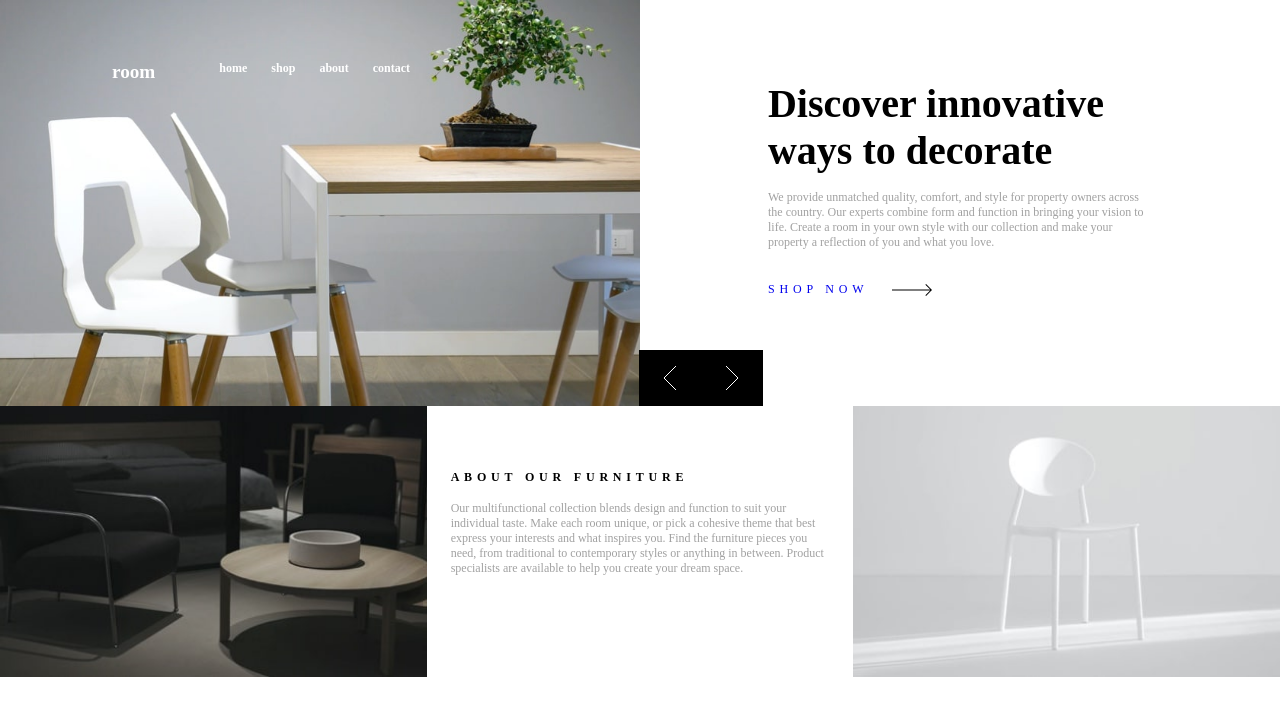
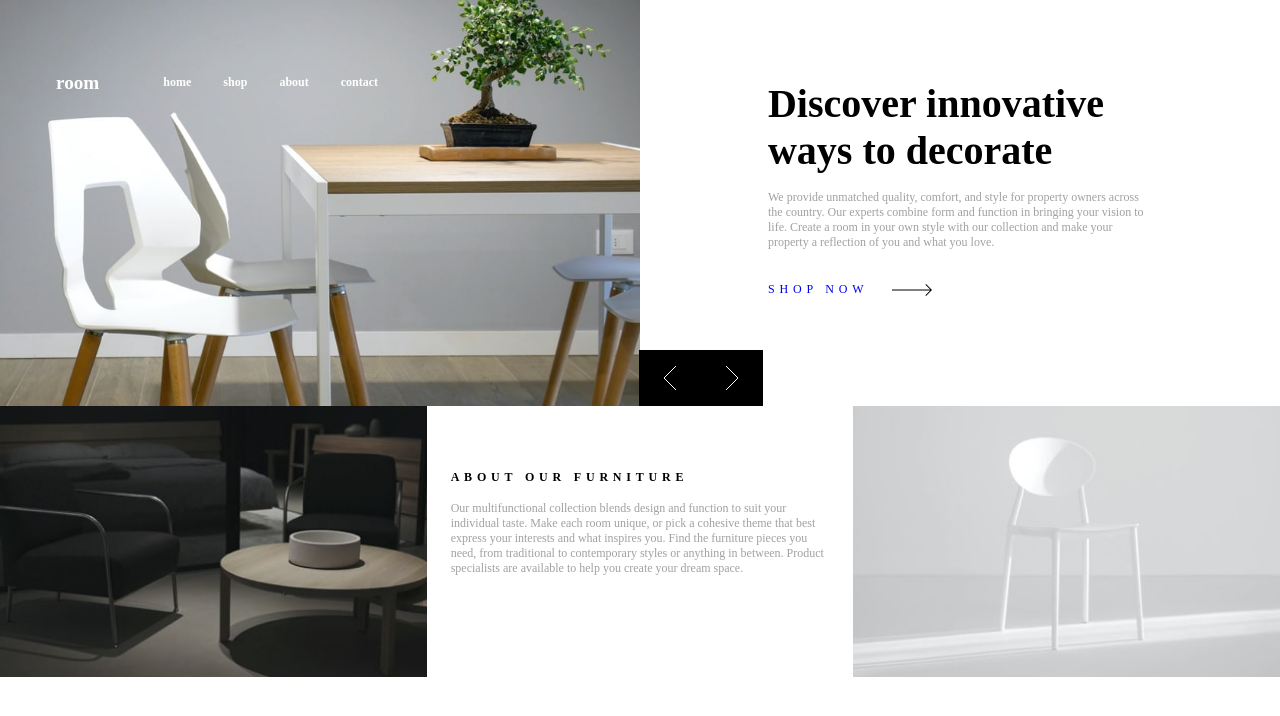
Before and after one commit to JustShuaib/cuddly-palm-tree, a React (Create React App) app: page / in a window 1280 px wide. Shown: the top 716 px of the page. Built offline with nearby package versions, Linux system fonts and the light colour scheme; a web font is replaced by a local one.

Commit message:
added toggle to the nav bar

```diff
--- a/src/App.scss
+++ b/src/App.scss
@@ -106,9 +106,7 @@
   }
   button {
     background-color: black;
-    border: none;
     padding: 1rem 1.5rem;
-    cursor: pointer;
     @media screen and (min-width: 729px) {
       &:hover {
         background-color: global.$very-dark-gray;
--- a/src/Css/global.css
+++ b/src/Css/global.css
@@ -12,3 +12,9 @@ body {
   font-family: Spartan;
   font-size: 0.75rem;
 }
+
+button {
+  background: none;
+  border: none;
+  cursor: pointer;
+}
--- a/src/Css/navbar.css
+++ b/src/Css/navbar.css
@@ -13,15 +13,35 @@ body {
   font-size: 0.75rem;
 }
 
+button {
+  background: none;
+  border: none;
+  cursor: pointer;
+}
+
 .nav {
   position: absolute;
-  top: 1rem;
   left: 0;
   z-index: 2;
   display: flex;
   align-items: center;
+  justify-content: center;
   background: transparent;
-  padding: 1.5rem 1rem;
+  width: 100%;
+  padding: 2.5rem 1rem;
+}
+@media screen and (min-width: 729px) {
+  .nav {
+    justify-content: flex-start;
+    padding-left: 3.5rem;
+    margin-top: 2rem;
+  }
+}
+.nav .hamburger {
+  position: absolute;
+  left: 2rem;
+  top: 50%;
+  transform: translateY(-50%);
 }
 @media screen and (min-width: 729px) {
   .nav .hamburger {
@@ -29,60 +49,45 @@ body {
   }
 }
 .nav p {
-  margin-left: 6rem;
   color: hsl(0deg, 0%, 100%);
   font-weight: bold;
   font-size: 1.2rem;
+  margin-bottom: 0.3rem;
 }
-.nav div {
+.nav .nav-list {
   display: none;
-  background-color: hsl(0deg, 0%, 63%);
-  height: 0;
-  overflow: hidden;
-  margin: 0;
-  position: relative;
 }
 @media screen and (min-width: 729px) {
-  .nav div {
+  .nav .nav-list {
     display: flex;
-    height: auto;
     margin-left: 4rem;
-    background: transparent;
   }
-}
-.nav div .close-btn {
-  position: relative;
-  top: 50%;
-  transform: translateY(-50%);
-}
-@media screen and (min-width: 729px) {
-  .nav div .close-btn {
+  .nav .nav-list .close-btn {
     display: none;
   }
 }
-.nav div ul {
+.nav .nav-list ul {
   list-style-type: none;
   display: flex;
   justify-content: space-around;
   align-items: center;
-  height: 4rem;
 }
 @media screen and (min-width: 729px) {
-  .nav div ul {
+  .nav .nav-list ul {
     background-color: transparent;
-    gap: 1.5rem;
+    column-gap: 2rem;
   }
 }
-.nav div ul a {
+.nav .nav-list ul a {
   text-decoration: none;
-  color: black;
+  color: hsl(0deg, 0%, 0%);
   font-weight: bold;
 }
 @media screen and (min-width: 729px) {
-  .nav div ul a {
+  .nav .nav-list ul a {
     color: hsl(0deg, 0%, 100%);
   }
-  .nav div ul a::after {
+  .nav .nav-list ul a::after {
     content: "";
     display: block;
     height: 2px;
@@ -91,7 +96,28 @@ body {
     background-color: hsl(0deg, 0%, 100%);
     transition: all 0.3s linear;
   }
-  .nav div ul a:hover::after {
+  .nav .nav-list ul a:hover::after {
     width: 50%;
   }
 }
+.nav .show-nav-list {
+  position: absolute;
+  top: 0;
+  left: 0;
+  width: 100%;
+  height: 100vh;
+  display: flex;
+  background-color: rgba(0, 0, 0, 0.507);
+}
+.nav .show-nav-list .close-btn {
+  position: absolute;
+  top: 3rem;
+  left: 2rem;
+  transform: translateY(-50%);
+}
+.nav .show-nav-list ul {
+  height: 6rem;
+  width: 100%;
+  padding-left: 8rem;
+  background-color: hsl(0deg, 0%, 100%);
+}
--- a/src/Navbar.js
+++ b/src/Navbar.js
@@ -1,14 +1,27 @@
-import React from "react";
+import React, { useState } from "react";
 import "./Sass/navbar.scss";
 import hamburger from "./images/icon-hamburger.svg";
 import close from "./images/icon-close.svg";
 function Navbar() {
+  const [navOpen, setNavOpen] = useState(false);
   return (
     <nav className="nav">
-      <img src={hamburger} className="hamburger" alt="" />
+      <button
+        aria-label="menu"
+        className="hamburger"
+        onClick={() => setNavOpen(true)}
+      >
+        <img src={hamburger} alt="" />
+      </button>
       <p>room</p>
-      <div>
-        <img src={close} className="close-btn" alt="" />
+      <div className={navOpen ? "nav-list show-nav-list" : "nav-list"}>
+        <button
+          aria-label="close menu"
+          className="close-btn"
+          onClick={() => setNavOpen(false)}
+        >
+          <img src={close} alt="" />
+        </button>
         <ul>
           <li>
             <a href="/">home</a>
--- a/src/Sass/global.scss
+++ b/src/Sass/global.scss
@@ -17,3 +17,8 @@ body {
   font-family: Spartan;
   font-size: 0.75rem;
 }
+button {
+  background: none;
+  border: none;
+  cursor: pointer;
+}
--- a/src/Sass/navbar.scss
+++ b/src/Sass/navbar.scss
@@ -1,14 +1,27 @@
 @use "global" as *;
 .nav {
   position: absolute;
-  top: 1rem;
   left: 0;
   z-index: 2;
   display: flex;
   align-items: center;
+  justify-content: center;
   background: transparent;
-  padding: 1.5rem 1rem;
+  width: 100%;
+  padding: 2.5rem 1rem;
+  @media screen and (min-width: 729px) {
+    & {
+      justify-content: flex-start;
+      padding-left: 3.5rem;
+      margin-top: 2rem;
+    }
+  }
   .hamburger {
+    position: absolute;
+    left: 2rem;
+    top: 50%;
+    transform: translateY(-50%);
+
     @media screen and (min-width: 729px) {
       & {
         display: none;
@@ -16,32 +29,18 @@
     }
   }
   p {
-    margin-left: 6rem;
     color: $white;
     font-weight: bold;
     font-size: 1.2rem;
+    margin-bottom: 0.3rem;
   }
-  div {
+  .nav-list {
     display: none;
-    background-color: $dark-gray;
-    height: 0;
-    overflow: hidden;
-    margin: 0;
-    position: relative;
     @media screen and (min-width: 729px) {
       & {
         display: flex;
-        height: auto;
         margin-left: 4rem;
-        background: transparent;
-      }
-    }
-    .close-btn {
-      position: relative;
-      top: 50%;
-      transform: translateY(-50%);
-      @media screen and (min-width: 729px) {
-        & {
+        .close-btn {
           display: none;
         }
       }
@@ -51,16 +50,15 @@
       display: flex;
       justify-content: space-around;
       align-items: center;
-      height: 4rem;
       @media screen and (min-width: 729px) {
         & {
           background-color: transparent;
-          gap: 1.5rem;
+          column-gap: 2rem;
         }
       }
       a {
         text-decoration: none;
-        color: black;
+        color: $black;
         font-weight: bold;
         @media screen and (min-width: 729px) {
           & {
@@ -82,4 +80,25 @@
       }
     }
   }
+  .show-nav-list {
+    position: absolute;
+    top: 0;
+    left: 0;
+    width: 100%;
+    height: 100vh;
+    display: flex;
+    background-color: rgba(0, 0, 0, 0.507);
+    .close-btn {
+      position: absolute;
+      top: 3rem;
+      left: 2rem;
+      transform: translateY(-50%);
+    }
+    ul {
+      height: 6rem;
+      width: 100%;
+      padding-left: 8rem;
+      background-color: $white;
+    }
+  }
 }
```
